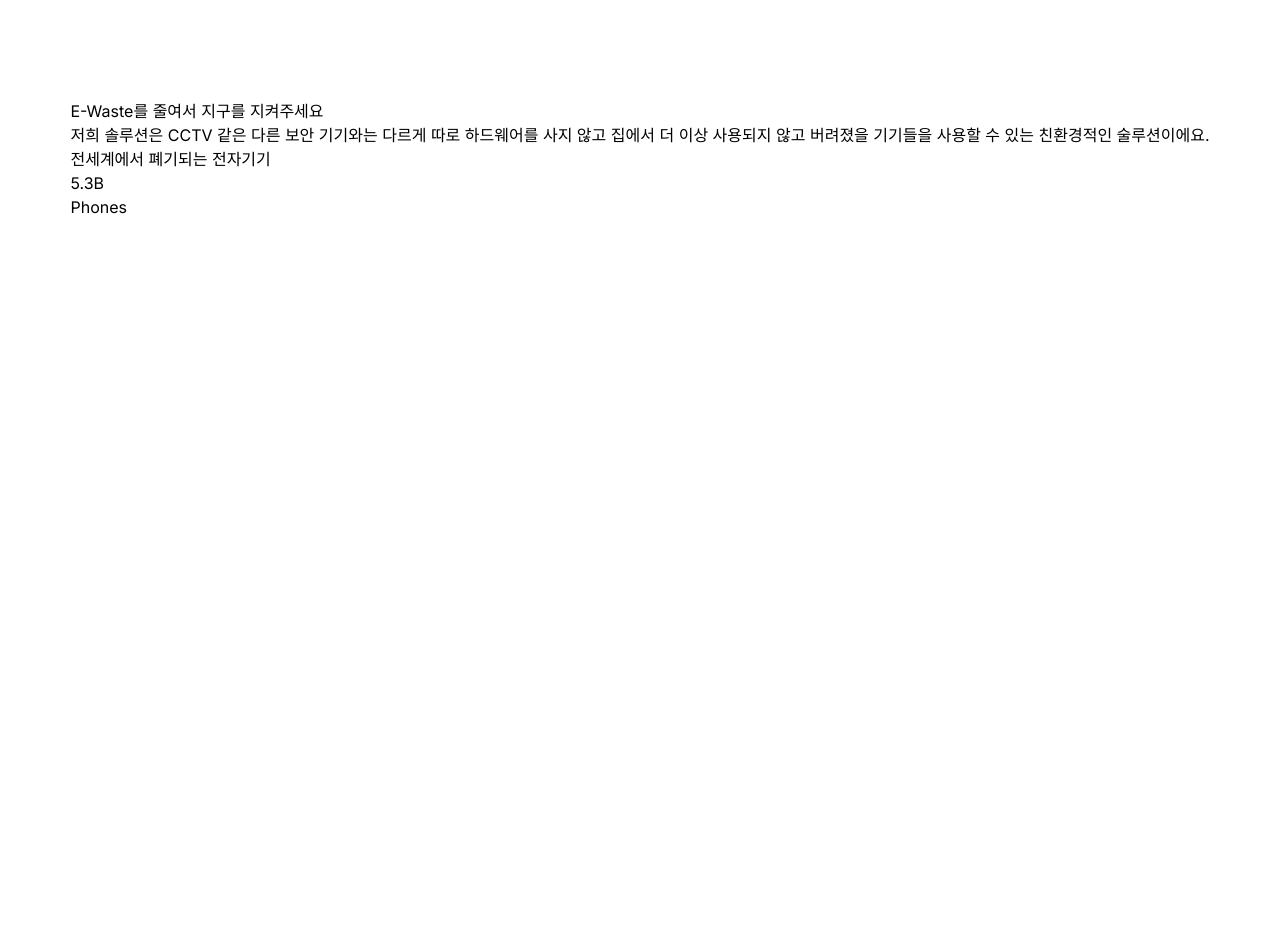
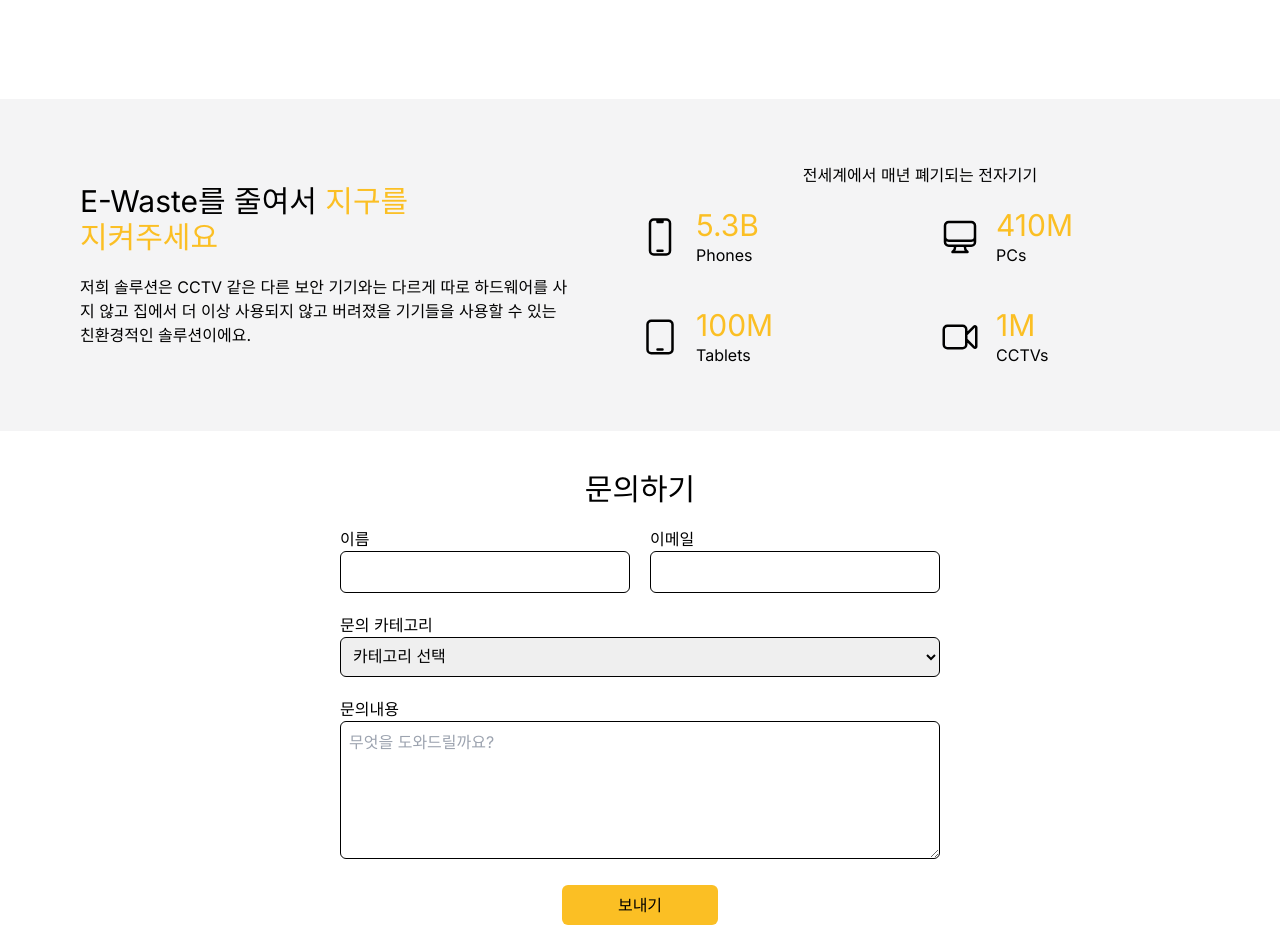
Before and after one commit to TaejoWangun/TaejoWangun, a Next.js app in the folder frontend/: page / in a window 1280 px wide. Shown: the part 2247-3174 px from the top of the page. Before the commit the page ends 2466 px from the top, so only its background shows below. Built offline with nearby package versions, Linux system fonts and the light colour scheme.

Commit message:
#2 M 메인페이지

```diff
--- a/frontend/src/app/page.tsx
+++ b/frontend/src/app/page.tsx
@@ -1,5 +1,9 @@
+/* eslint-disable jsx-a11y/label-has-associated-control */
 import Image from 'next/image';
-import { HomeIcon, BuildingOffice2Icon, BuildingStorefrontIcon } from '@heroicons/react/24/outline';
+import {
+  HomeIcon, BuildingOffice2Icon, BuildingStorefrontIcon,
+  DevicePhoneMobileIcon, DeviceTabletIcon, ComputerDesktopIcon, VideoCameraIcon, ArrowLongRightIcon,
+} from '@heroicons/react/24/outline';
 
 export default function Home() {
   return (
@@ -106,22 +110,33 @@ export default function Home() {
           </li>
         </ul>
       </section>
-      <section>
-        <h1>
+      <section className="bg-zinc-100 w-full items-center flex flex-col py-16">
+        <div className="w-7xl px-20 grid grid-cols-2">
+          <div className="flex flex-col justify-center gap-5">
+            <h1 className="text-3xl">
               E-Waste를 줄여서
+              <span className="text-amber-400">
                 {' '}
-          <span>지구를 지켜주세요</span>
+                지구를
+                <br />
+                지켜주세요
+              </span>
             </h1>
             <p>
-          저희 솔루션은 CCTV 같은 다른 보안 기기와는 다르게 따로 하드웨어를 사지
-          않고 집에서 더 이상 사용되지 않고 버려졌을 기기들을 사용할 수 있는 친환경적인 술루션이에요.
+              저희 솔루션은 CCTV 같은 다른 보안 기기와는 다르게 따로 하드웨어를 사
+              <br />
+              지 않고 집에서 더 이상 사용되지 않고 버려졌을 기기들을 사용할 수 있는
+              <br />
+              친환경적인 솔루션이에요.
             </p>
+          </div>
           <div>
-          <h2>전세계에서 폐기되는 전자기기</h2>
-          <ul>
-            <li>
+            <h2 className="text-center pb-5">전세계에서 매년 폐기되는 전자기기</h2>
+            <ul className="grid grid-cols-2 gap-10">
+              <li className="flex gap-4">
+                <DevicePhoneMobileIcon width={40} />
                 <div>
-                <h3>
+                  <h3 className="text-3xl text-amber-400">
                     5.3B
                   </h3>
                   <p>
@@ -129,8 +144,84 @@ export default function Home() {
                   </p>
                 </div>
               </li>
+              <li className="flex gap-4">
+                <ComputerDesktopIcon width={40} />
+                <div>
+                  <h3 className="text-3xl text-amber-400">
+                    410M
+                  </h3>
+                  <p>
+                    PCs
+                  </p>
+                </div>
+              </li>
+              <li className="flex gap-4">
+                <DeviceTabletIcon width={40} />
+                <div>
+                  <h3 className="text-3xl text-amber-400">
+                    100M
+                  </h3>
+                  <p>
+                    Tablets
+                  </p>
+                </div>
+              </li>
+              <li className="flex gap-4">
+                <VideoCameraIcon width={40} />
+                <div>
+                  <h3 className="text-3xl text-amber-400">
+                    1M
+                  </h3>
+                  <p>
+                    CCTVs
+                  </p>
+                </div>
+              </li>
             </ul>
-
+          </div>
+        </div>
+      </section>
+      <section className="pt-5 pb-20">
+        <h1 className="text-center text-3xl py-5">문의하기</h1>
+        <form action="submit" className="flex flex-col gap-5" style={{ width: '600px' }}>
+          <div className="flex gap-5">
+            <label className="basis-1/2">
+              이름
+              <input className="grow border rounded-md border-black w-full p-2" type="text" />
+            </label>
+            <label className="basis-1/2">
+              이메일
+              <input className="border rounded-md border-black w-full p-2" type="text" />
+            </label>
+          </div>
+          <label>
+            문의 카테고리
+            <select className="border rounded-md border-black w-full p-2">
+              <option value="">카테고리 선택</option>
+            </select>
+          </label>
+          <label>
+            문의내용
+            <textarea className="border rounded-md border-black w-full p-2" placeholder="무엇을 도와드릴까요?" rows={5} />
+          </label>
+          <div className="text-center">
+            <button type="button" className="py-2 px-14 bg-amber-400 rounded-md hover:bg-amber-500">보내기</button>
+          </div>
+        </form>
+      </section>
+      <section className="bg-zinc-100 w-full text-center py-6">
+        <h1 className="text-6xl">
+          세상에서 가장 간편한 보안, 지금
+          <br />
+          경험해보세요!
+        </h1>
+        <div className="text-center py-10">
+          <button type="button" className="py-2 px-6 bg-amber-400 rounded-md hover:bg-amber-500">
+            <span className="flex gap-2">
+              지금 시작하기
+              <ArrowLongRightIcon width={20} />
+            </span>
+          </button>
         </div>
       </section>
     </main>
```
Lines whose indentation alone changed are shown as unchanged.
